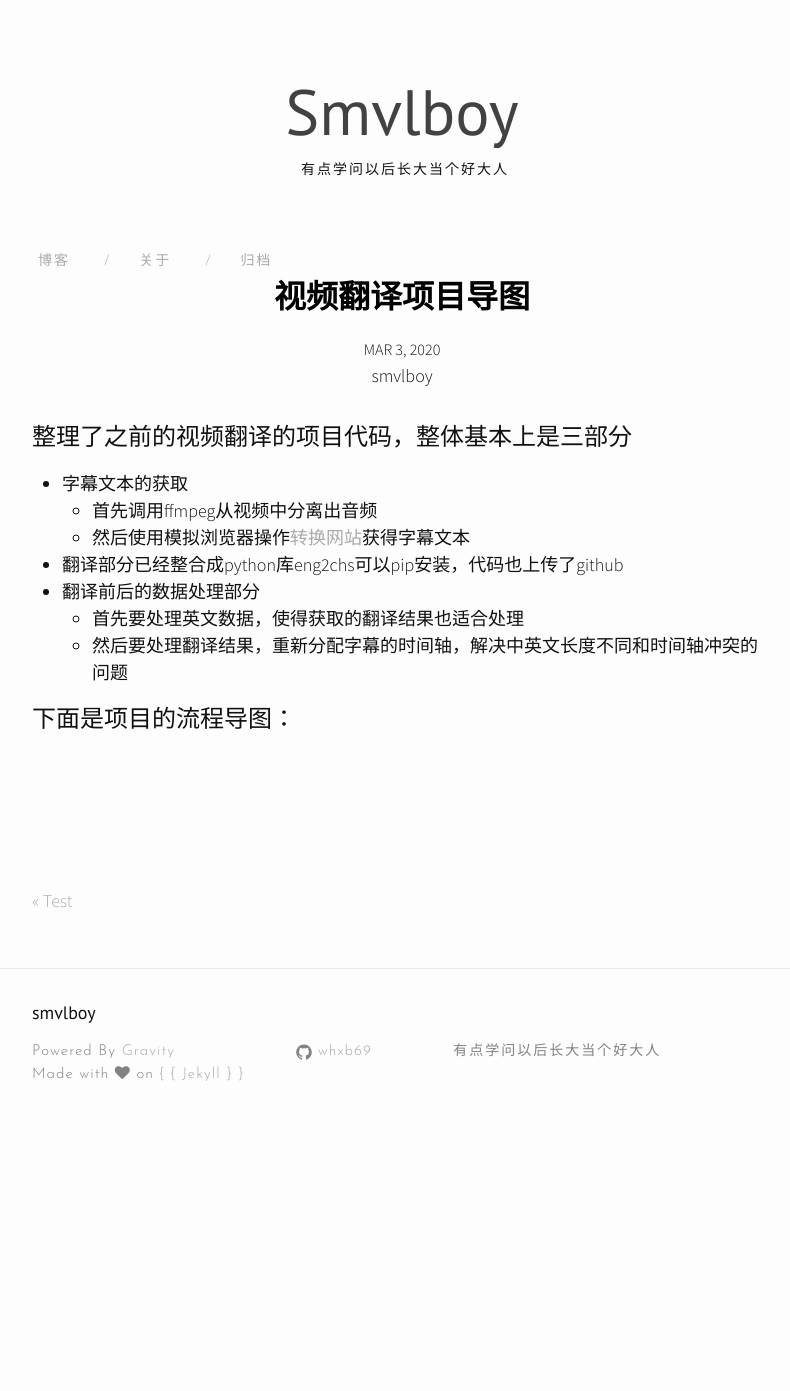
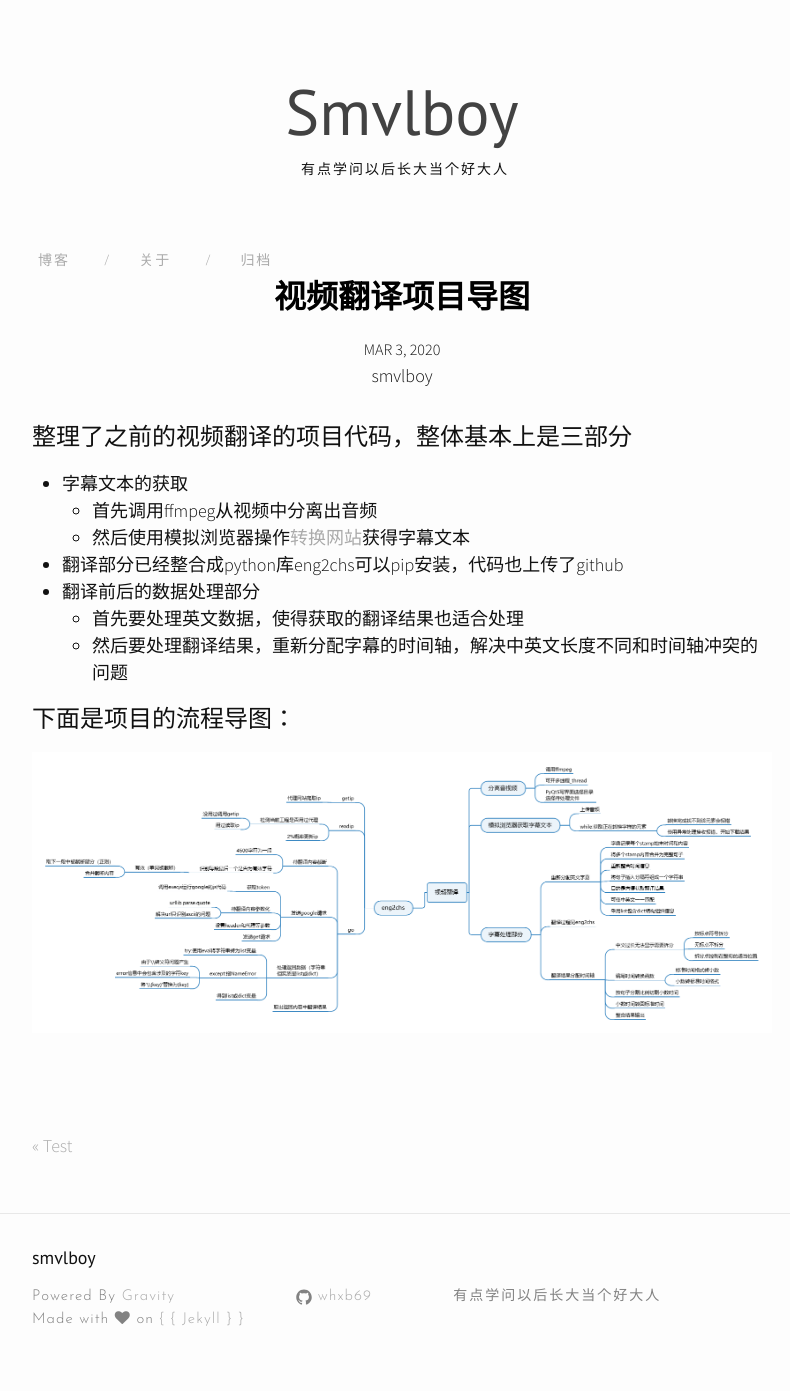
Before and after one commit to whxb69/whxb69.github.io, a Jekyll site: the page built from _posts/2020-03-03-视频翻译项目导图.markdown, in a window 1280 px wide. Shown: the whole page, without its empty margins (238-1028 px from the left). Built offline with Jekyll 4.4.1, drawn with Linux system fonts in a browser that asks for light colours; nearby versions of some CDN libraries; before the commit the page ends 1146 px from its top, so only the background shows below that.

Commit message:
Update 2020-03-03-视频翻译项目导图.markdown

```diff
--- a/_posts/2020-03-03-视频翻译项目导图.markdown
+++ b/_posts/2020-03-03-视频翻译项目导图.markdown
@@ -18,4 +18,4 @@ author: "smvlboy"
 
 下面是项目的流程导图：
 
-![](https://whxb69.github.io/_img/2020-3-3-视频翻译.png)
+![](https://github.com/whxb69/whxb69.github.io/blob/master/_img/2020-3-3-视频翻译.png)
```
